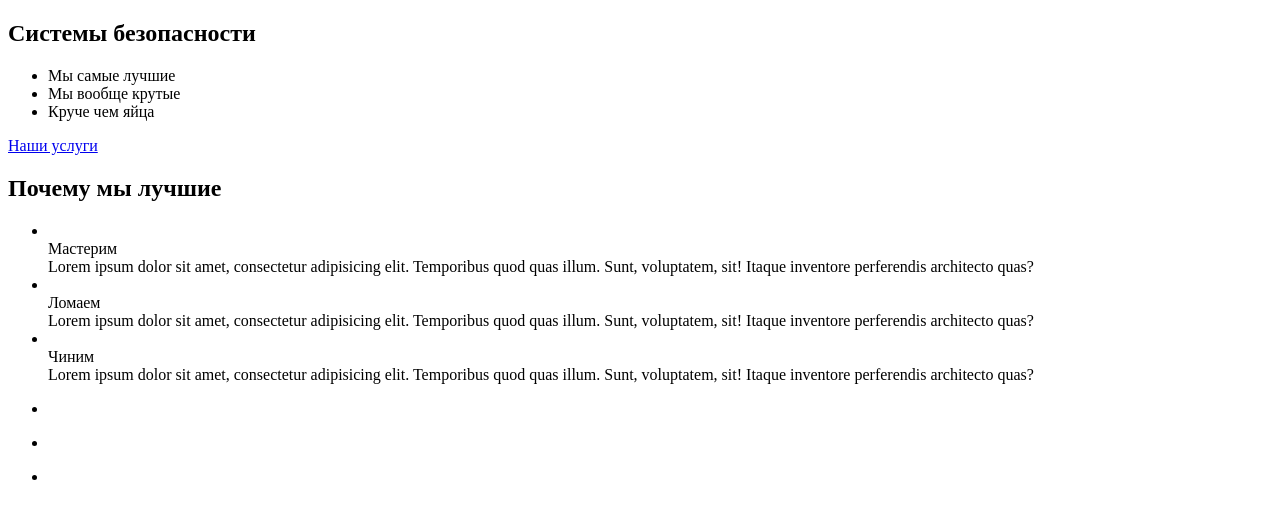
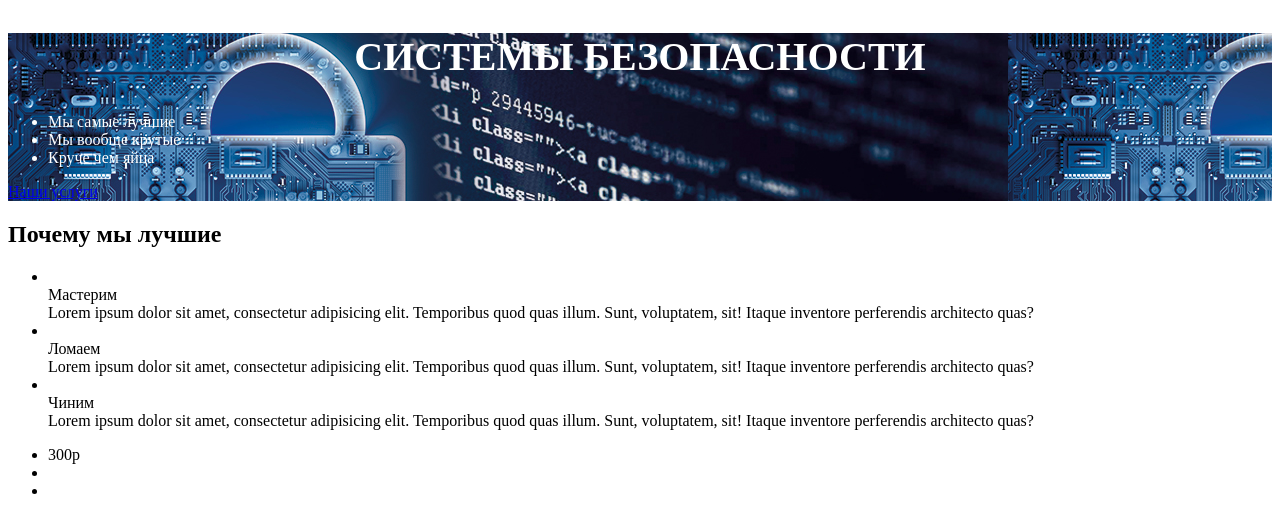
Before and after one commit to rushxxx/Securit, a plain HTML site: page index.html in a window 1280 px wide. Drawn offline with Linux system fonts and the light colour scheme.

Commit message:
First section

```diff
--- /dev/null
+++ b/css/layout/adjustment.scss
@@ -0,0 +1,68 @@
+$container-width: 940px;
+
+html, body{
+	width: 100%;
+	height: 100%;
+}
+
+body{
+	font-family: Arial, "Helvetica Neue", Helvetica, sans-serif;
+	line-height: 1.42;
+	-webkit-font-smoothing: antialiased;
+	margin: 0;
+}
+
+.wrapper{
+	height: 100%;
+	position: relative;
+	overflow: hidden;
+	min-width: '$container-width' + 20px;
+}
+
+
+.section{
+	height: 100vh;
+	min-height: 650px;
+	background-size: cover;
+}
+
+.container{
+	width: '$container-width';
+	margin: 0 auto;
+}
+
+*{
+	box-sizing: border-box;
+}
+
+a{
+	text-decoration: none;
+}
+
+
+h1,
+h2,
+h3,
+h4,
+h5,
+h6 {
+    font-weight: normal;
+    margin-top: 0;
+}
+
+ul{
+	padding: 0;
+	margin: 0;
+	li{
+		list-style: none;
+	}
+}
+
+p{
+	padding: 0;
+	margin: 0;
+}
+
+footer{
+	min-width: $container-width + 20px;
+}
--- /dev/null
+++ b/css/sections/main.scss
@@ -0,0 +1,8 @@
+.main{
+	color: #fff;
+}
+.tagline{
+	text-transform: uppercase;
+	font-size: 40px;
+	text-align: center;
+}
--- /dev/null
+++ b/css/style.scss
@@ -0,0 +1,4 @@
+@import url(layout/normalize.css);
+@import url(layout/adjustment.scss);
+
+@import url(sections/main.scss);
--- a/index.html
+++ b/index.html
@@ -3,6 +3,7 @@
 <head>
 	<meta charset="UTF-8">
 	<title>Securit</title>
+	<link rel="stylesheet" href="css/sections/main.css">
 </head>
 <body>
 	<header class="header">
@@ -12,7 +13,7 @@
 		</div>
 	</header>
 
-	<section class="main">
+	<section class="section main" style="background-image: url(img/content/cyber-security-banner.jpg)">
 		<div class="container">
 			<h1 class="tagline">Системы безопасности</h1>
 			<ul class="main__list">
@@ -24,7 +25,7 @@
 		</div>
 	</section>
 
-	<section class="edge">
+	<section class="section edge">
 		<div class="container">
 			<h2 class="edge-title">Почему мы лучшие</h2>
 			<div class="edge__wrapper">
@@ -55,11 +56,11 @@
 		</div>
 	</section>
 
-	<section class="services">
+	<section class="section services">
 		<div class="container">
 			<ul class="servises__list">
 				<li class="services__item">
-					<div class="services__price"></div>
+					<div class="services__price">300р</div>
 					<div class="services__name"></div>
 					<div class="services__pic"></div>
 				</li>
@@ -77,7 +78,7 @@
 		</div>
 	</section>
 
-	<section class="chart">
+	<section class="section chart">
 		<div class="container">
 
 		</div>
```
Also changed, not shown: css/layout/adjustment.css (added), css/layout/normalize.css (added), css/sections/main.css (added), img/content/cyber-security-banner.jpg (added).
